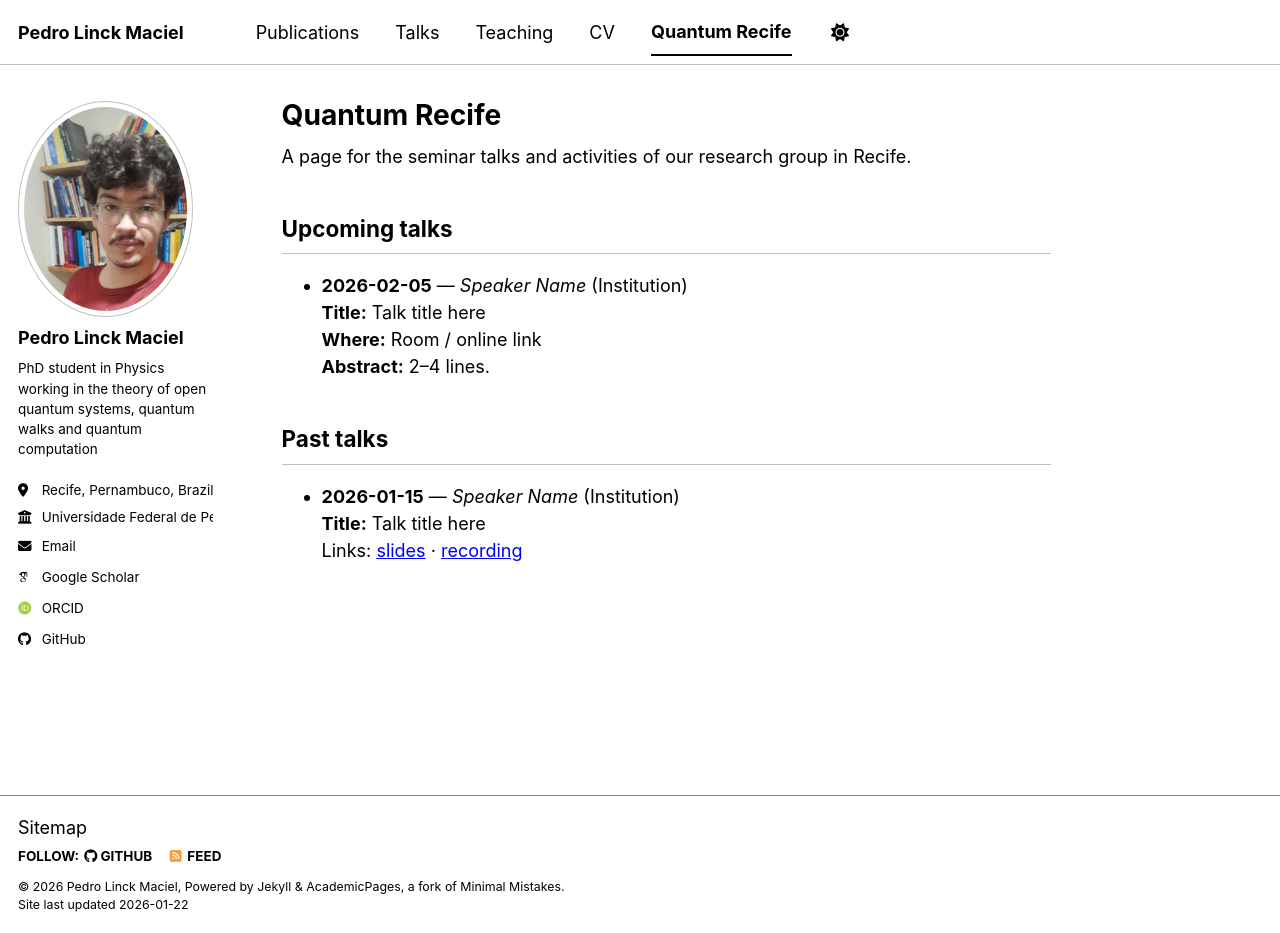
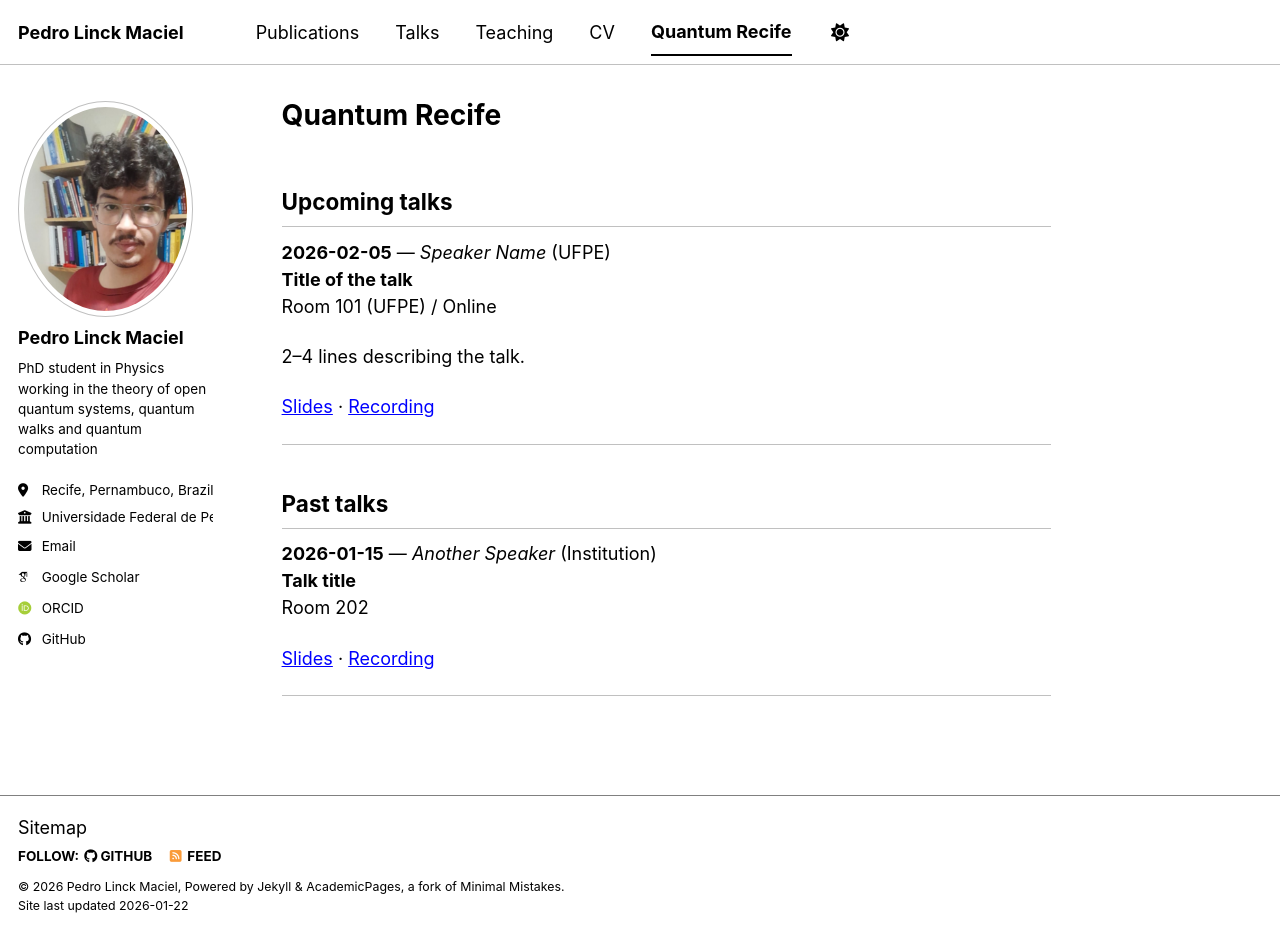
Before and after one commit to pedrolinckm/pedrolinckm.github.io, a Jekyll site: the page built from _pages/quantum-recife.md, in a window 1280 px wide and 933 px high. Built offline with Jekyll 4.4.1, drawn with Linux system fonts in a browser that asks for light colours; some web fonts are replaced; a script bundle is joined from its source files by our own code; library files that are not in the unit come from our copies.

Commit message:
Refactor quantum-recife.md to use data-driven talks

```diff
--- a/_pages/quantum-recife.md
+++ b/_pages/quantum-recife.md
@@ -5,15 +5,26 @@
 author_profile: true
 ---
 
-A page for the seminar talks and activities of our research group in Recife.
+## Upcoming talks
+{% for t in site.data.quantum_recife.upcoming %}
+**{{ t.date }}** — *{{ t.speaker }}* ({{ t.affiliation }})
+**{{ t.title }}**
+{{ t.location }}
 
-## Upcoming talks
-- **2026-02-05** — *Speaker Name* (Institution)
-  **Title:** Talk title here
-  **Where:** Room / online link
-  **Abstract:** 2–4 lines.
+{{ t.abstract }}
+
+{% if t.slides %}[Slides]({{ t.slides }}){% endif %}{% if t.recording and t.slides %} · {% endif %}{% if t.recording %}[Recording]({{ t.recording }}){% endif %}
+
+---
+{% endfor %}
 
 ## Past talks
-- **2026-01-15** — *Speaker Name* (Institution)
-  **Title:** Talk title here
-  Links: [slides](#) · [recording](#)
+{% for t in site.data.quantum_recife.past %}
+**{{ t.date }}** — *{{ t.speaker }}* ({{ t.affiliation }})
+**{{ t.title }}**
+{{ t.location }}
+
+{% if t.slides %}[Slides]({{ t.slides }}){% endif %}{% if t.recording and t.slides %} · {% endif %}{% if t.recording %}[Recording]({{ t.recording }}){% endif %}
+
+---
+{% endfor %}
```
